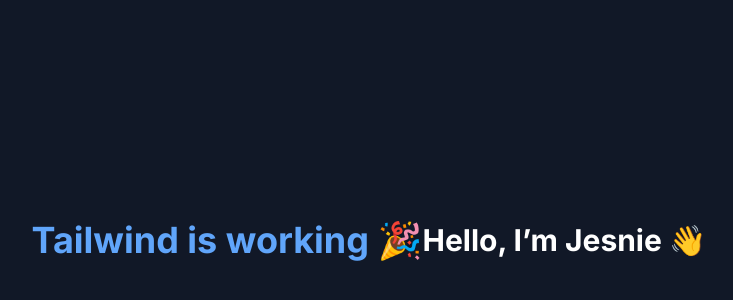
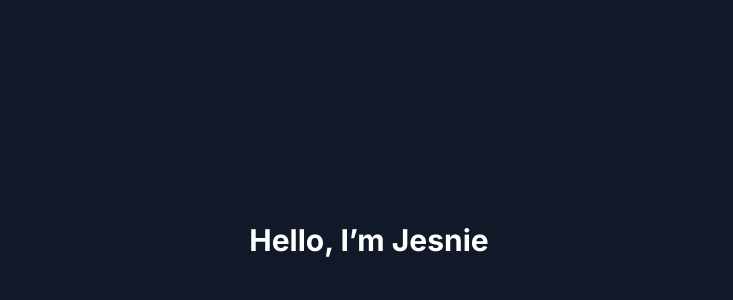
Before and after one commit to jesniemagaling/jesnie-portfolio, a React (Vite) app: page / in a window 1280 px wide. Shown: the part 160-460 px from the top of the page, without its empty margins (271-1004 px from the left). Built offline with nearby package versions, Linux system fonts and the light colour scheme.

Commit message:
init: initialize project setup

```diff
--- a/src/App.tsx
+++ b/src/App.tsx
@@ -2,12 +2,9 @@
   return (
     <>
       <div className="flex h-screen items-center justify-center bg-gray-900">
-        <h1 className="text-4xl font-bold text-blue-400">
-          Tailwind is working 🎉
+        <h1 className="text-primary-light dark:text-primary-dark text-3xl font-bold">
+          Hello, I’m Jesnie
         </h1>
-        <h2 className="text-primary-light dark:text-primary-dark text-3xl font-bold">
-          Hello, I’m Jesnie 👋
-        </h2>
       </div>
     </>
   );
```
